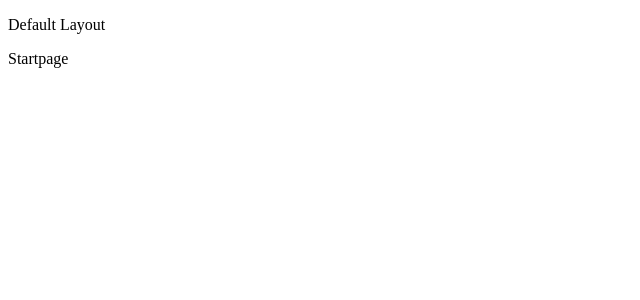
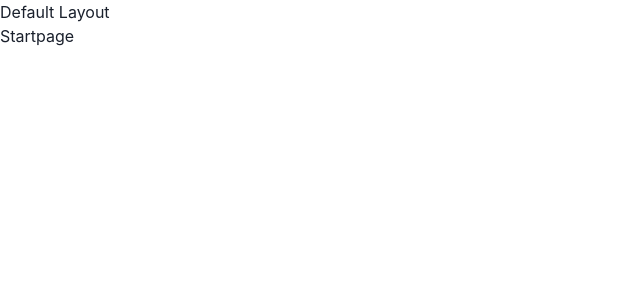
Before and after one commit to IDPA-2024b/Nr.7_Investitionsrechner, a React (Vite) app: page / in a window 1280 px wide. Shown: the top 300 px of the page, without its empty margins (0-640 px from the left). Built offline with nearby package versions, Linux system fonts and the light colour scheme.

Commit message:
added chakra ui + theme

```diff
--- a/package.json
+++ b/package.json
@@ -19,6 +19,7 @@
     "match-sorter": "^6.3.4",
     "react": "^18.2.0",
     "react-dom": "^18.2.0",
+    "react-icons": "^5.0.1",
     "react-router-dom": "^6.22.3",
     "sort-by": "^1.2.0"
   },
--- a/src/App.tsx
+++ b/src/App.tsx
@@ -1,7 +1,13 @@
+import { ChakraProvider } from "@chakra-ui/react";
+import { theme } from "./config/theme";
 import { Router } from "./Router";
 
 function App() {
-  return <Router />;
+  return (
+    <ChakraProvider theme={theme}>
+      <Router />
+    </ChakraProvider>
+  );
 }
 
 export default App;
--- /dev/null
+++ b/src/config/theme.ts
@@ -0,0 +1,3 @@
+import { extendTheme } from "@chakra-ui/react";
+
+export const theme = extendTheme({});
```
Also changed, not shown: 1 other file (tests, documents, lock files or other folders).
